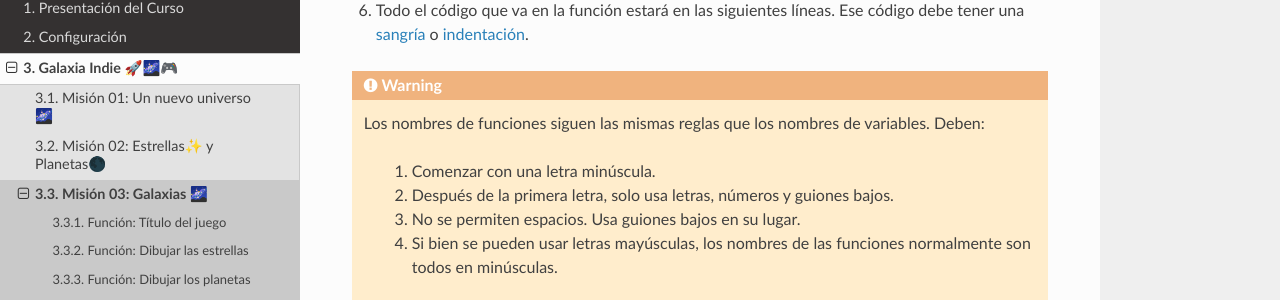
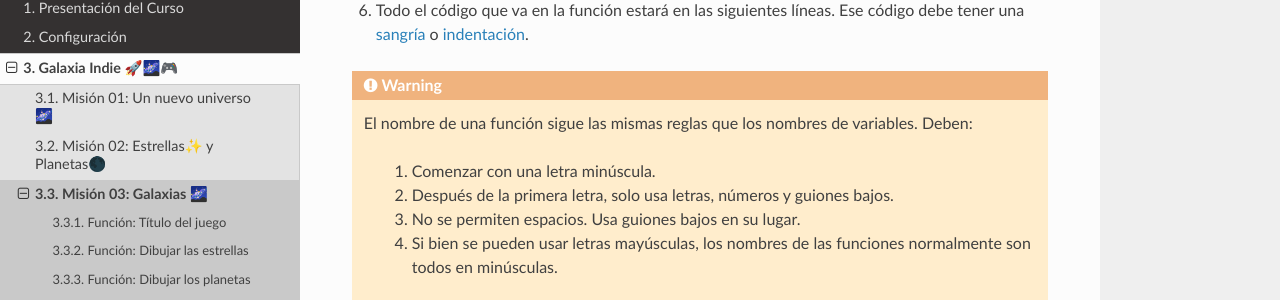
Before and after one commit to aavendan/programacion-python, a Sphinx documentation site: the page built from docs/source/sesiones/sesion03.rst, in a window 1280 px wide and 900 px high, scrolled down 2541 px. Shown: the part 144-444 px from the top of the window. Built offline with Sphinx 7.4.7 and the Read the Docs theme 3.1.0, drawn with Linux system fonts in a browser that asks for light colours.

Commit message:
Update sesion03.rst

```diff
--- a/docs/source/sesiones/sesion03.rst
+++ b/docs/source/sesiones/sesion03.rst
@@ -130,7 +130,7 @@ Reglas para escribir una función:
 
 
 .. warning::
-    Los nombres de funciones siguen las mismas reglas que los nombres de variables. Deben:
+    El nombre de una función sigue las mismas reglas que los nombres de variables. Deben:
 
         1. Comenzar con una letra minúscula.
         2. Después de la primera letra, solo usa letras, números y guiones bajos.
```
